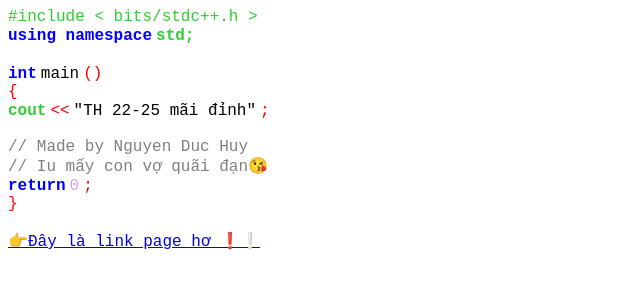
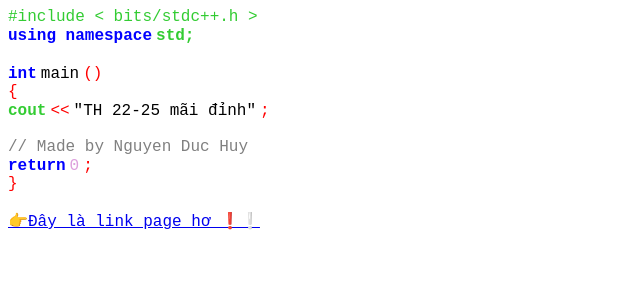
Before and after one commit to VanKel-81/TH22-25, a plain HTML site: page index.html in a window 1280 px wide. Shown: the whole page, without its empty margins (0-640 px from the left). Drawn offline with Linux system fonts and the light colour scheme.

Commit message:
Update index.html

```diff
--- a/index.html
+++ b/index.html
@@ -73,7 +73,6 @@
     <span class="div div13">"TH 22-25 mãi đỉnh"</span>
     <span class="div div15">;</span>
     <div class="div div4"></br>// Made by Nguyen Duc Huy</div>
-    <div class="div div5">// Iu mấy con vợ quãi đạn😘</div>
     <span class="div div6"><b>return</b></span>
     <span class="div div16">0</span>
     <span class="div div17">;</span>
```
